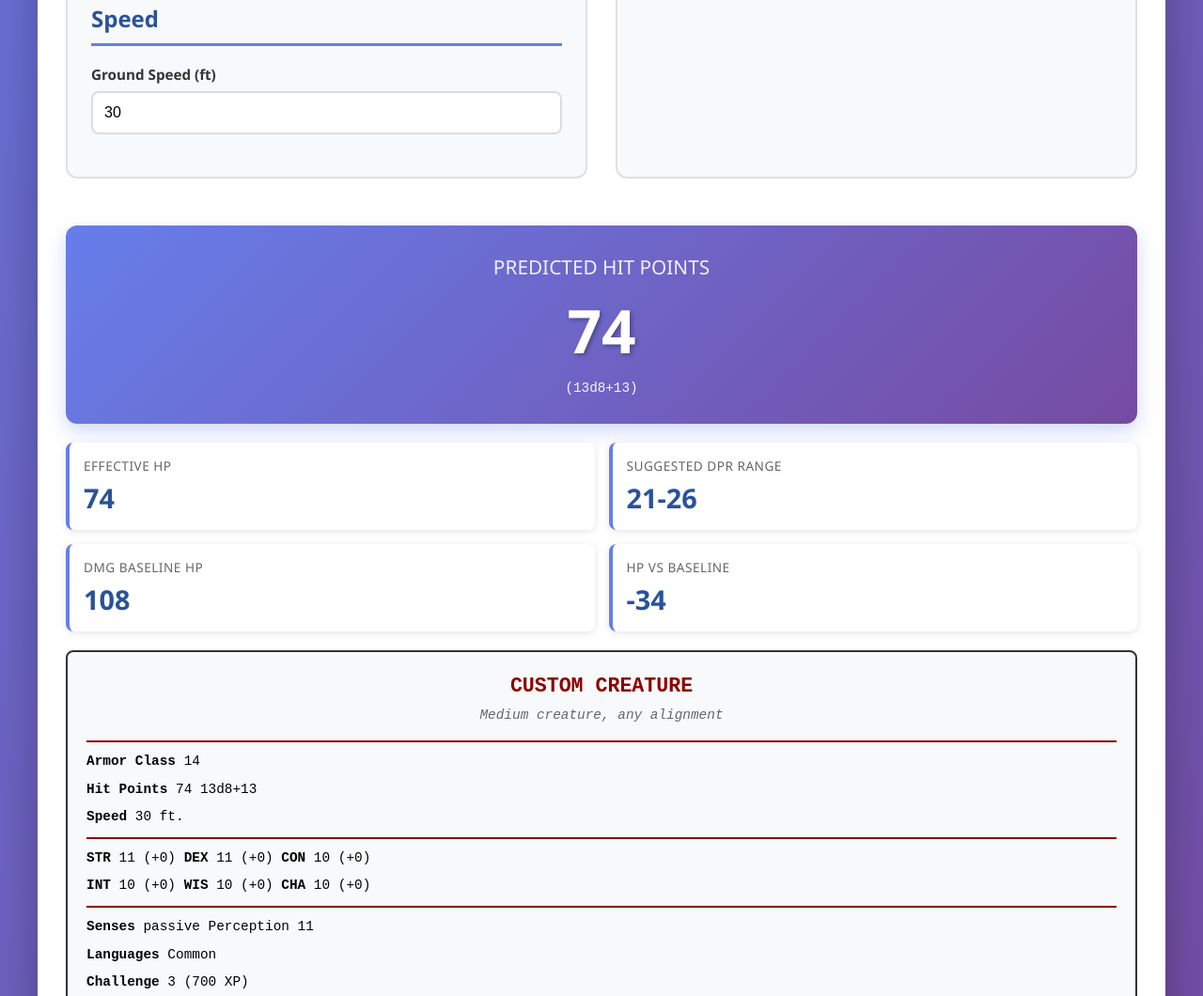
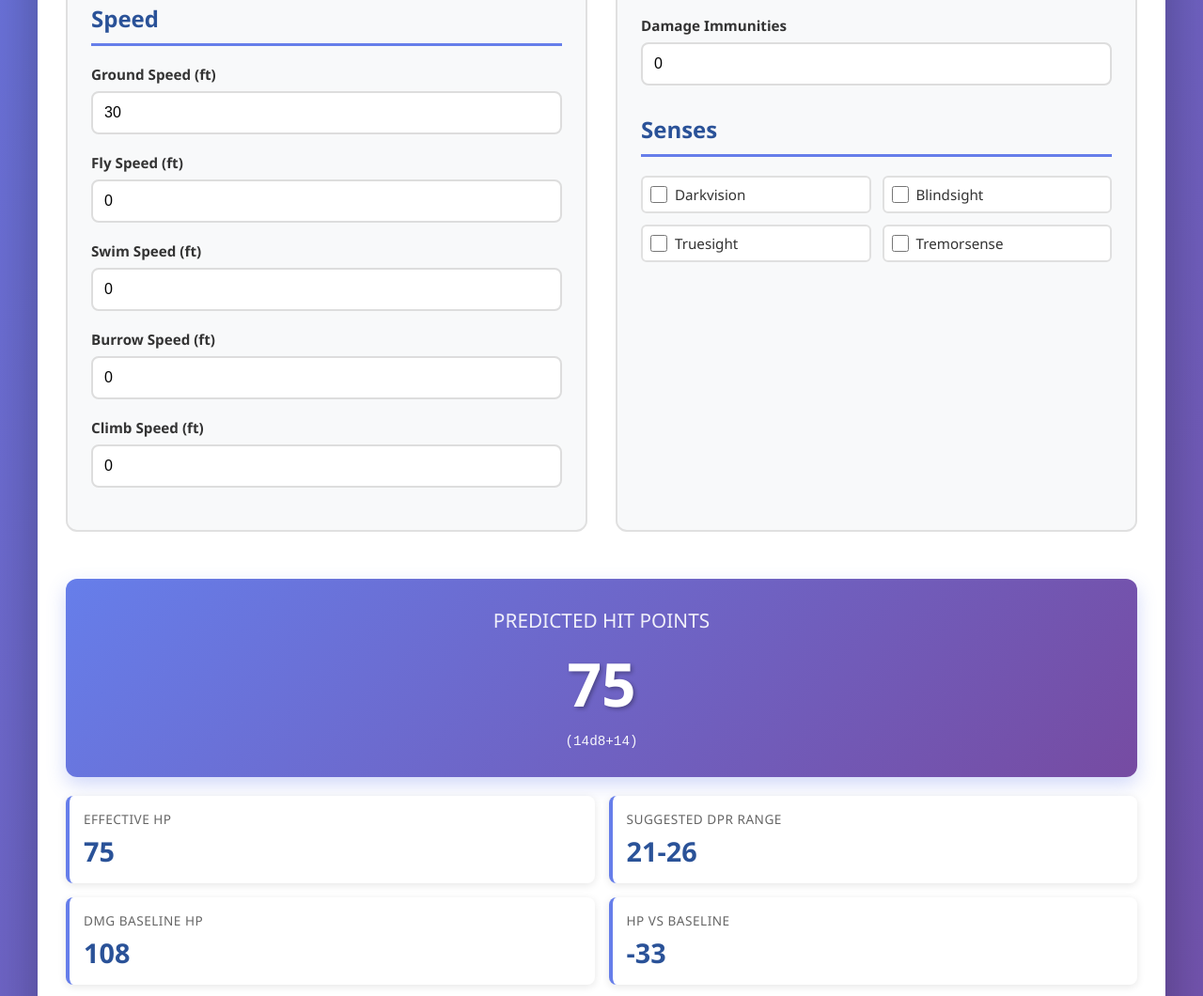
Before and after one commit to conorbarryhoke/matrix_v0, a plain HTML site: page monster-builder-app/index.html in a window 1280 px wide. Shown: the part 967-2027 px from the top of the page at 94% size. Drawn offline with Linux system fonts and the light colour scheme.

Commit message:
moar features

```diff
--- a/monster-builder-app/app.js
+++ b/monster-builder-app/app.js
@@ -113,7 +113,16 @@ function calculateHP() {
     const ac = parseInt(document.getElementById('ac').value) || 14;
     const attack = parseInt(document.getElementById('attack').value) || 5;
     const saveDC = parseInt(document.getElementById('saveDC').value) || 13;
-    const speed = parseInt(document.getElementById('speed').value) || 30;
+
+    const groundSpeed = parseInt(document.getElementById('speed').value) || 30;
+    const flySpeed = parseInt(document.getElementById('flySpeed').value) || 0;
+    const swimSpeed = parseInt(document.getElementById('swimSpeed').value) || 0;
+    const burrowSpeed = parseInt(document.getElementById('burrowSpeed').value) || 0;
+    const climbSpeed = parseInt(document.getElementById('climbSpeed').value) || 0;
+
+    const saveProficiency = parseInt(document.getElementById('saveProficiency').value) || 0;
+    const skillProficiency = parseInt(document.getElementById('skillProficiency').value) || 0;
+    const passivePerception = parseInt(document.getElementById('passivePerception').value) || 10;
 
     const resistances = parseInt(document.getElementById('resistances').value) || 0;
     const immunities = parseInt(document.getElementById('immunities').value) || 0;
@@ -148,9 +157,13 @@ function calculateHP() {
     features['size_ordinal'] = currentSize;
 
     // Speed
-    features['speed_ground'] = speed;
-    features['max_speed'] = speed;
-    features['movement_types_count'] = 1;
+    features['speed_ground'] = groundSpeed;
+    features['speed_fly'] = flySpeed;
+    features['speed_swim'] = swimSpeed;
+    features['speed_burrow'] = burrowSpeed;
+    features['speed_climb'] = climbSpeed;
+    features['max_speed'] = Math.max(groundSpeed, flySpeed, swimSpeed, burrowSpeed, climbSpeed);
+    features['movement_types_count'] = [groundSpeed, flySpeed, swimSpeed, burrowSpeed, climbSpeed].filter(s => s > 0).length;
 
     // Combat features
     features['highest_attack_bonus'] = attack;
@@ -177,13 +190,13 @@ function calculateHP() {
     features['has_blindsight'] = hasBlindsight ? 1 : 0;
     features['has_truesight'] = hasTruesight ? 1 : 0;
     features['has_tremorsense'] = hasTremorsense ? 1 : 0;
-    features['passive_perception'] = 10 + Math.floor(cr / 2); // Estimate
+    features['passive_perception'] = passivePerception;
 
     // Action economy (estimates)
     features['trait_count'] = 1 + (isSpellcaster ? 1 : 0) + (hasLegendaryRes ? 1 : 0) + (hasMagicRes ? 1 : 0);
     features['action_count'] = 1 + (hasMultiattack ? 1 : 0);
-    features['skill_proficiency_count'] = Math.floor(cr / 3);
-    features['save_proficiency_count'] = cr >= 5 ? 2 : (cr >= 2 ? 1 : 0);
+    features['skill_proficiency_count'] = skillProficiency;
+    features['save_proficiency_count'] = saveProficiency;
 
     // Predict HP
     const hp = predictHP(features);
@@ -208,14 +221,20 @@ function calculateHP() {
     document.getElementById('hpDiff').textContent = hpDiff >= 0 ? `+${hpDiff}` : hpDiff;
 
     // Update stat block
-    generateStatBlock(hp, hpDice, cr, ac, attack, saveDC, speed);
+    generateStatBlock(hp, hpDice, cr, ac, attack, saveDC);
 }
 
 // Generate stat block
-function generateStatBlock(hp, hpDice, cr, ac, attack, saveDC, speed) {
+function generateStatBlock(hp, hpDice, cr, ac, attack, saveDC) {
     const name = document.getElementById('monsterName').value || 'Custom Creature';
     const sizeNames = ['', 'Tiny', 'Small', 'Medium', 'Large', 'Huge', 'Gargantuan'];
     const sizeName = sizeNames[currentSize];
+
+    const groundSpeed = parseInt(document.getElementById('speed').value) || 30;
+    const flySpeed = parseInt(document.getElementById('flySpeed').value) || 0;
+    const swimSpeed = parseInt(document.getElementById('swimSpeed').value) || 0;
+    const burrowSpeed = parseInt(document.getElementById('burrowSpeed').value) || 0;
+    const climbSpeed = parseInt(document.getElementById('climbSpeed').value) || 0;
 
     const hasMultiattack = document.getElementById('multiattack').checked;
     const hasLegendary = document.getElementById('legendary').checked;
@@ -230,12 +249,20 @@ function generateStatBlock(hp, hpDice, cr, ac, attack, saveDC, speed) {
     const hasBlindsight = document.getElementById('blindsight').checked;
     const hasTruesight = document.getElementById('truesight').checked;
 
+    // Build speed string
+    let speedParts = [`${groundSpeed} ft.`];
+    if (flySpeed > 0) speedParts.push(`fly ${flySpeed} ft.`);
+    if (swimSpeed > 0) speedParts.push(`swim ${swimSpeed} ft.`);
+    if (burrowSpeed > 0) speedParts.push(`burrow ${burrowSpeed} ft.`);
+    if (climbSpeed > 0) speedParts.push(`climb ${climbSpeed} ft.`);
+    const speedString = speedParts.join(', ');
+
     let statBlock = `<h3>${name}</h3>\n`;
     statBlock += `<div class="subtitle">${sizeName} creature, any alignment</div>\n`;
     statBlock += `<hr>\n`;
     statBlock += `<div class="stat-line"><span class="stat-label">Armor Class</span> ${ac}</div>\n`;
     statBlock += `<div class="stat-line"><span class="stat-label">Hit Points</span> ${hp} ${hpDice}</div>\n`;
-    statBlock += `<div class="stat-line"><span class="stat-label">Speed</span> ${speed} ft.</div>\n`;
+    statBlock += `<div class="stat-line"><span class="stat-label">Speed</span> ${speedString}</div>\n`;
     statBlock += `<hr>\n`;
 
     // Ability scores (estimated)
@@ -267,11 +294,12 @@ function generateStatBlock(hp, hpDice, cr, ac, attack, saveDC, speed) {
     }
 
     // Senses
+    const passivePerception = parseInt(document.getElementById('passivePerception').value) || 10;
     let senses = [];
     if (hasDarkvision) senses.push('darkvision 60 ft.');
     if (hasBlindsight) senses.push('blindsight 30 ft.');
     if (hasTruesight) senses.push('truesight 60 ft.');
-    senses.push(`passive Perception ${10 + Math.floor(cr/2)}`);
+    senses.push(`passive Perception ${passivePerception}`);
     statBlock += `<div class="stat-line"><span class="stat-label">Senses</span> ${senses.join(', ')}</div>\n`;
 
     statBlock += `<div class="stat-line"><span class="stat-label">Languages</span> Common</div>\n`;
@@ -353,7 +381,18 @@ function randomMonster() {
     document.getElementById('ac').value = baseline.ac + Math.floor(Math.random() * 5) - 2;
     document.getElementById('attack').value = baseline.attack + Math.floor(Math.random() * 3) - 1;
     document.getElementById('saveDC').value = baseline.save;
+
+    // Speeds
     document.getElementById('speed').value = 30 + Math.floor(Math.random() * 3) * 10;
+    document.getElementById('flySpeed').value = Math.random() > 0.7 ? 30 + Math.floor(Math.random() * 3) * 10 : 0;
+    document.getElementById('swimSpeed').value = Math.random() > 0.8 ? 30 + Math.floor(Math.random() * 2) * 10 : 0;
+    document.getElementById('burrowSpeed').value = Math.random() > 0.9 ? 20 + Math.floor(Math.random() * 2) * 10 : 0;
+    document.getElementById('climbSpeed').value = Math.random() > 0.8 ? 20 + Math.floor(Math.random() * 2) * 10 : 0;
+
+    // Proficiencies
+    document.getElementById('saveProficiency').value = randomCR >= 5 ? 2 : (randomCR >= 2 ? 1 : 0);
+    document.getElementById('skillProficiency').value = Math.floor(randomCR / 2);
+    document.getElementById('passivePerception').value = 10 + Math.floor(randomCR / 2);
 
     document.getElementById('multiattack').checked = randomCR >= 2 ? Math.random() > 0.5 : false;
     document.getElementById('legendary').checked = randomCR >= 10 ? Math.random() > 0.5 : false;
--- a/monster-builder-app/index.html
+++ b/monster-builder-app/index.html
@@ -58,11 +58,44 @@
                     <label for="speed">Ground Speed (ft)</label>
                     <input type="number" id="speed" value="30" min="0" max="120" step="5">
                 </div>
+                <div class="form-group">
+                    <label for="flySpeed">Fly Speed (ft)</label>
+                    <input type="number" id="flySpeed" value="0" min="0" max="120" step="5">
+                </div>
+                <div class="form-group">
+                    <label for="swimSpeed">Swim Speed (ft)</label>
+                    <input type="number" id="swimSpeed" value="0" min="0" max="120" step="5">
+                </div>
+                <div class="form-group">
+                    <label for="burrowSpeed">Burrow Speed (ft)</label>
+                    <input type="number" id="burrowSpeed" value="0" min="0" max="120" step="5">
+                </div>
+                <div class="form-group">
+                    <label for="climbSpeed">Climb Speed (ft)</label>
+                    <input type="number" id="climbSpeed" value="0" min="0" max="120" step="5">
+                </div>
             </div>
 
             <!-- Right Panel: Additional Features -->
             <div class="panel">
-                <h2>Special Abilities</h2>
+                <h2>Proficiencies & Senses</h2>
+
+                <div class="form-group">
+                    <label for="saveProficiency">Save Proficiency Count</label>
+                    <input type="number" id="saveProficiency" value="0" min="0" max="6">
+                </div>
+
+                <div class="form-group">
+                    <label for="skillProficiency">Skill Proficiency Count</label>
+                    <input type="number" id="skillProficiency" value="0" min="0" max="18">
+                </div>
+
+                <div class="form-group">
+                    <label for="passivePerception">Passive Perception</label>
+                    <input type="number" id="passivePerception" value="10" min="1" max="30">
+                </div>
+
+                <h2 style="margin-top: 30px;">Special Abilities</h2>
 
                 <div class="checkbox-group">
                     <div class="checkbox-item">
```
